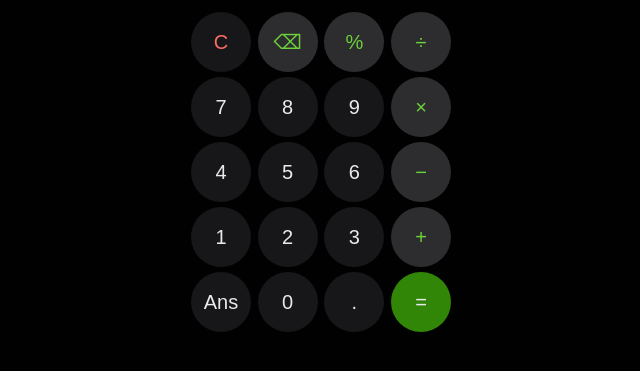
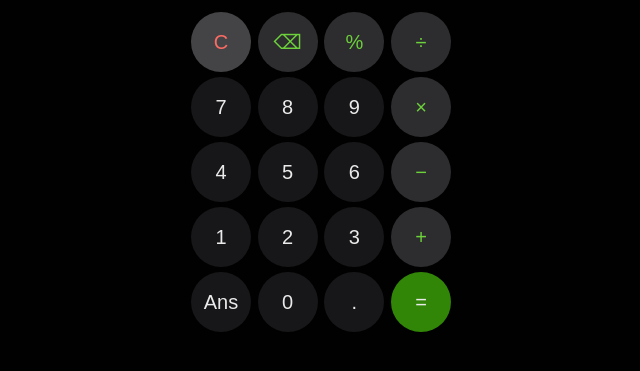
Before and after one commit to nrdurjoy/calculator, a plain HTML site: page Calculator Task/index.html in a window 1280 px wide. In both pictures the pointer is over the button 540 px from the left and 257 px from the top of the page. Shown: the part 215-586 px from the top of the page, without its empty margins (319-959 px from the left). Drawn offline with nearby package versions, Linux system fonts and the light colour scheme.

Commit message:
Final Touch

```diff
--- a/Calculator Task/style.css
+++ b/Calculator Task/style.css
@@ -44,6 +44,10 @@ input::placeholder{
     font-size: 20px;
     background-color: #171719;
     color: #eaeaea;
+    cursor: pointer;
+}
+.btn:hover{
+    background-color: #444446;
 }
 .row{
     display: flex;
@@ -52,6 +56,9 @@ input::placeholder{
 .equal{
     background-color: #318607;
 }
+.equal:hover{
+    background-color: #63be35;
+}
 .green-txt{
     background-color: #2d2d2f;
     color: #6dd13b;
```
